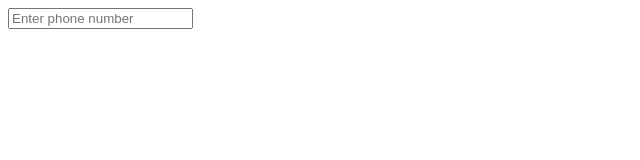
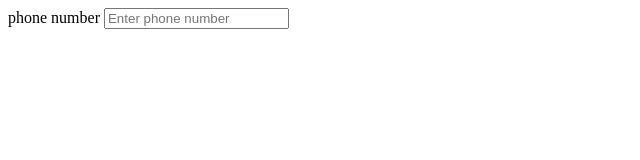
Before and after one commit to YASSINE92-coder/Git-practice, a plain HTML site: page index.html in a window 1280 px wide. Shown: the whole page, without its empty margins (0-640 px from the left). Drawn offline with Linux system fonts and the light colour scheme.

```diff
--- a/index.html
+++ b/index.html
@@ -8,6 +8,7 @@
 <body>
 <form>
 
+<label for="haitam">phone number</label>
 <input type="number" name="phone" placeholder="Enter phone number" required>
 
 </form>
```
Also changed, not shown: index.txt (deleted), 1 other file.
